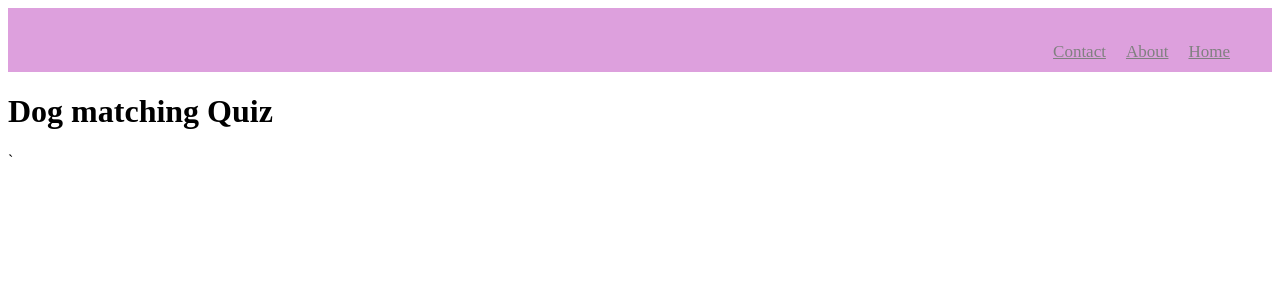
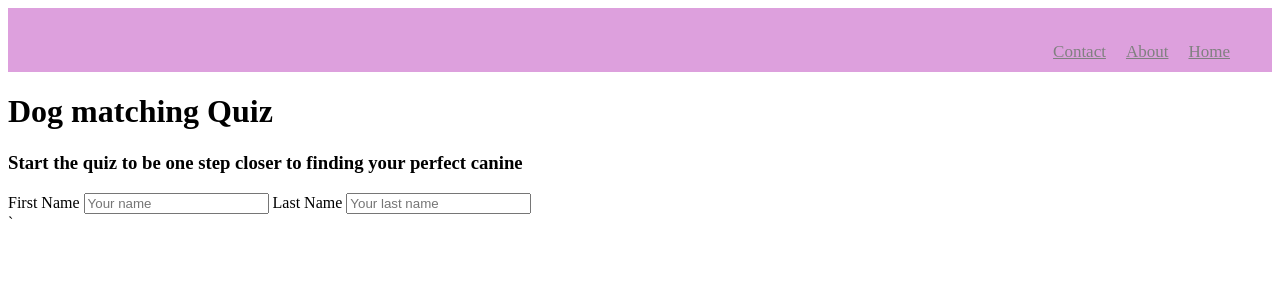
Before and after one commit to marojm1/svelte-practice, a SvelteKit app: page /quiz in a window 1280 px wide. Shown: the top 300 px of the page. Built offline with nearby package versions, Linux system fonts and the light colour scheme.

Commit message:
config quiz

```diff
--- a/src/routes/quiz/+page.svelte
+++ b/src/routes/quiz/+page.svelte
@@ -4,3 +4,15 @@ import Header from "$lib/Header.svelte"
 </script>
 
 <Header headingTitle = "Dog matching Quiz"/>
+
+<h3>Start the quiz to be one step closer to finding your perfect canine</h3>
+
+<div>
+    <form action="dog.quiz">
+        <label for= "fname">First Name</label>
+        <input type="text" id ="fname" name ="firstname" placeholder="Your name">
+
+        <label for="lname">Last Name</label>
+        <input type="text" id ="lname" name = "lastname" placeholder="Your last name">
+    </form>
+</div>
```
